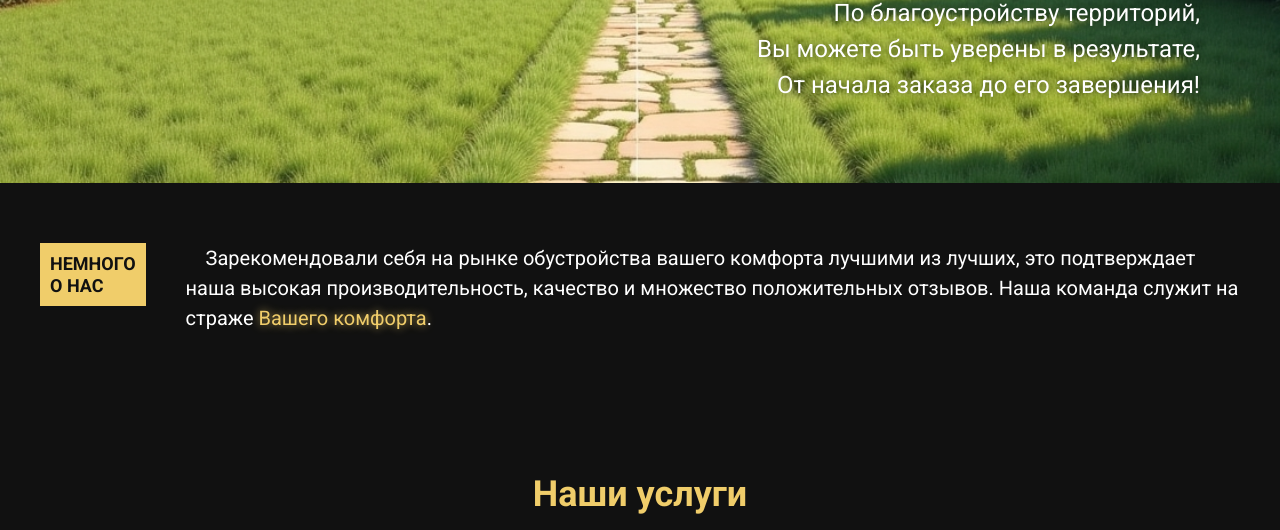
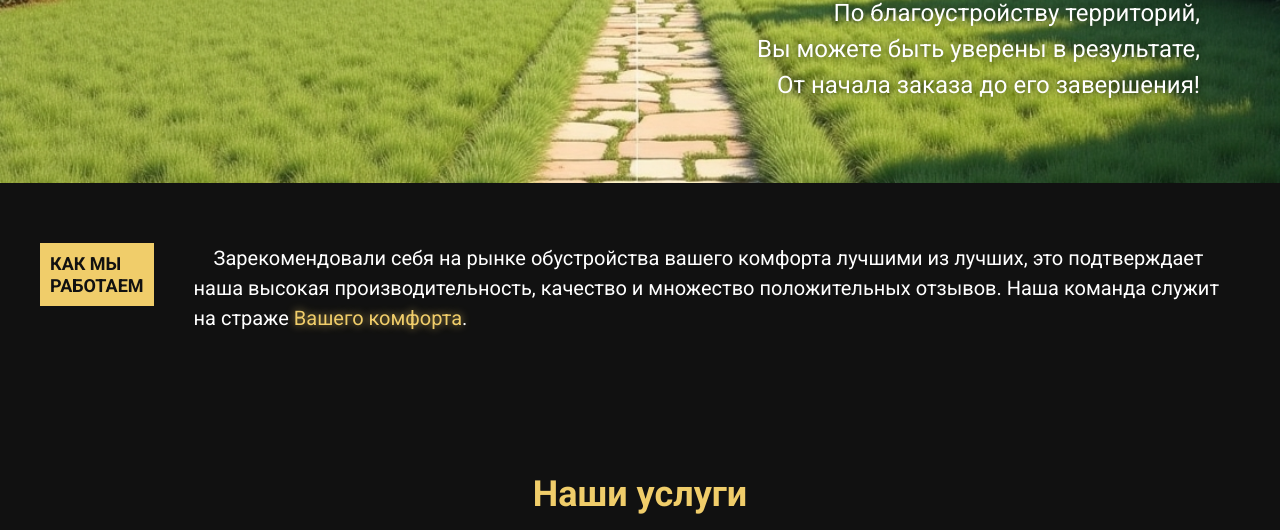
Before and after one commit to vitallcore/Sadovnik-flask, a Flask app: page / in a window 1280 px wide. Shown: the part 617-1147 px from the top of the page. Run offline with Flask 3, Linux system fonts and the light colour scheme.

Commit message:
sadovnik

```diff
--- a/templates/index.html
+++ b/templates/index.html
@@ -40,7 +40,7 @@
       <!-- О нас -->
       <section id="about" class="about">
         <div class="about-container">
-          <span class="about-label">НЕМНОГО<br />О НАС</span>
+          <span class="about-label">КАК МЫ<br />РАБОТАЕМ</span>
           <p class="about-text">
             Зарекомендовали себя на рынке обустройства вашего комфорта лучшими из лучших, это подтверждает наша высокая производительность, качество и множество положительных отзывов. Наша команда служит на страже <span>Вашего комфорта</span>.
           </p>
@@ -96,9 +96,6 @@
                 <img src="{{ url_for('static', filename='images/otziv_4_black.jpg') }}" alt="Отзыв 4" />
               </div>
               <div class="testimonial-item">
-                <img src="{{ url_for('static', filename='images/otziv_5_black.jpg') }}" alt="Отзыв 5" />
-              </div>
-              <div class="testimonial-item">
                 <img src="{{ url_for('static', filename='images/otziv_2_black.jpg') }}" alt="Отзыв 2" />
               </div>
               <div class="testimonial-item">
```
Also changed, not shown: static/images/otziv_5_black.jpg (deleted).
